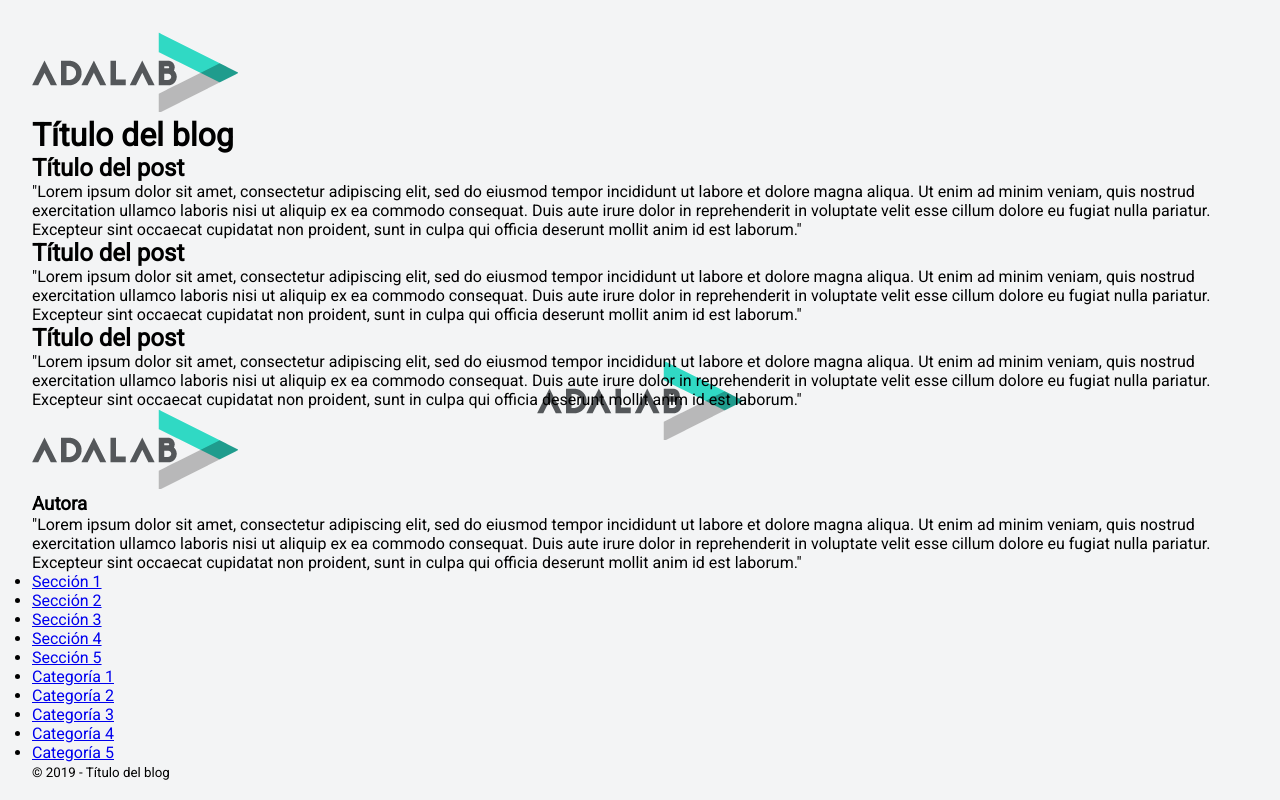
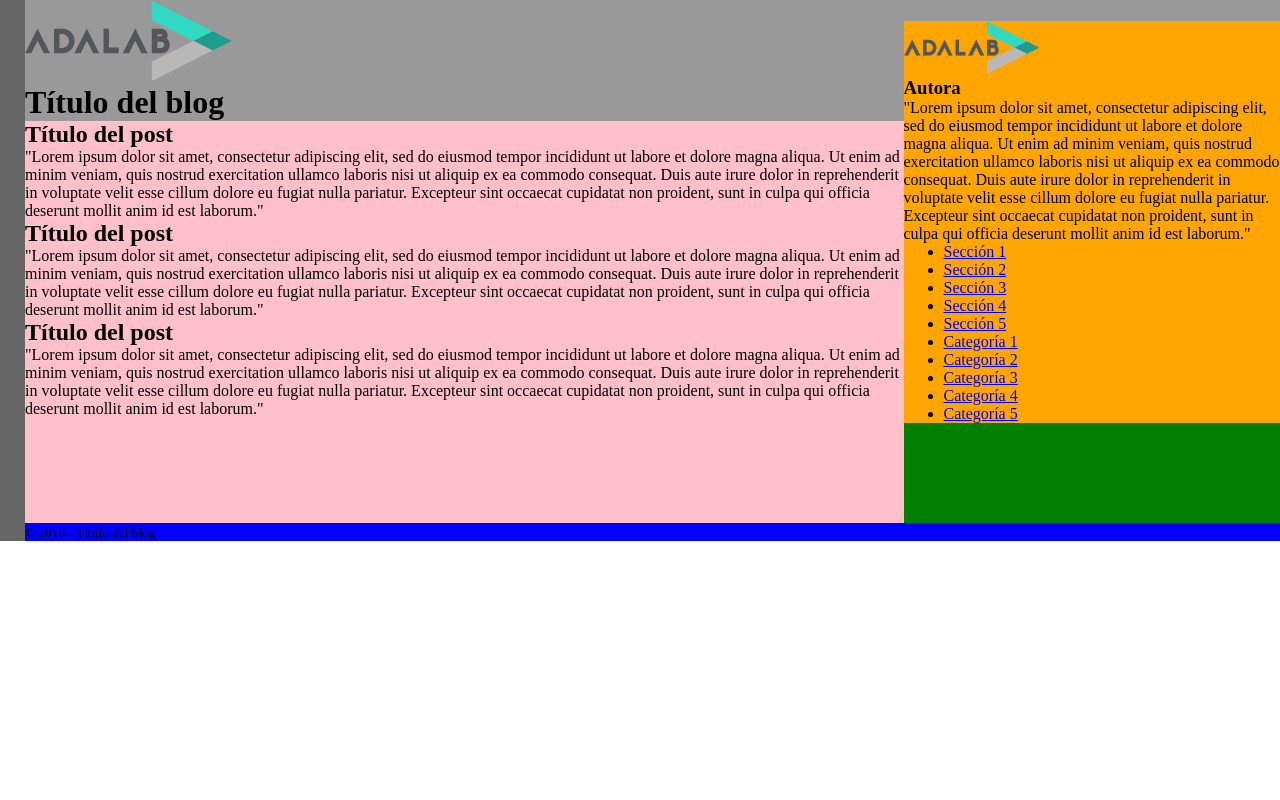
Before and after one commit to BMatillaVaras/modulo1-repaso-final, a website: page src/html/index.html in a window 1280 px wide. Drawn offline with nearby package versions, Linux system fonts and the light colour scheme; files that its build step writes are made by us from their sources; files whose address does not match are found by name.

Commit message:
Css layout

```diff
--- a/src/html/partials/footer.html
+++ b/src/html/partials/footer.html
@@ -1,3 +1,3 @@
-<footer>
+<footer class="footer">
   <small> &copy; 2019 - Título del blog </small>
 </footer>
--- a/src/html/partials/header.html
+++ b/src/html/partials/header.html
@@ -1,4 +1,4 @@
-<header>
+<header class="header">
   <img src="./assets/images/logo-adalab.png" alt="Adalab" title="Adalab" />
   <h1>Título del blog</h1>
 </header>
--- a/src/html/partials/main-aside.html
+++ b/src/html/partials/main-aside.html
@@ -1,6 +1,11 @@
-<aside>
-  <div>
-    <img src="./assets/images/logo-adalab.png" alt="Autora" title="Autora" />
+<aside class="aside">
+  <div class="author">
+    <img
+      src="./assets/images/logo-adalab.png"
+      alt="Autora"
+      title="Autora"
+      class="author-img"
+    />
     <h3>Autora</h3>
     <p>
       "Lorem ipsum dolor sit amet, consectetur adipiscing elit, sed do eiusmod
@@ -12,7 +17,7 @@
       est laborum."
     </p>
   </div>
-  <div>
+  <div class="links">
     <nav>
       <ul>
         <li>
--- a/src/html/partials/main.html
+++ b/src/html/partials/main.html
@@ -1,5 +1,5 @@
-<main>
-  <section>
+<main class="main">
+  <section class="posts">
     <include src="./main-article.html"></include>
     <include src="./main-article.html"></include>
     <include src="./main-article.html"></include>
--- a/src/scss/core/_reset.scss
+++ /dev/null
@@ -1,5 +0,0 @@
-* {
-  box-sizing: border-box;
-  margin: 0;
-  padding: 0;
-}
--- a/src/scss/core/_variables.scss
+++ /dev/null
@@ -1,6 +0,0 @@
-// fonts
-$font-main: "Roboto", sans-serif;
-
-// colors
-$color-white: #f3f4f5;
-$color-secondary: #999;
--- a/src/scss/layout/_header.scss
+++ /dev/null
@@ -1,5 +0,0 @@
-.page__header {
-  display: flex;
-  justify-content: space-evenly;
-  margin-bottom: 3rem;
-}
--- a/src/scss/layout/_page.scss
+++ /dev/null
@@ -1,7 +0,0 @@
-body {
-  padding: 2rem;
-  height: 100vh;
-  background: url("../images/logo-adalab.png") center center no-repeat
-    $color-white;
-  font-family: $font-main;
-}
--- /dev/null
+++ b/src/scss/main.scss
@@ -0,0 +1,59 @@
+* {
+  margin: 0;
+  box-sizing: border-box;
+}
+
+.header {
+  background-color: #999;
+}
+
+.main {
+  display: flex;
+  flex-direction: column;
+  background-color: green;
+}
+
+.posts {
+  background-color: pink;
+}
+
+.aside {
+  display: flex;
+  background-color: orange;
+}
+
+.author,
+.links {
+  width: 50%;
+}
+
+.footer {
+  background-color: blue;
+}
+
+@media all and (min-width: 768px) {
+  body {
+    border-left: #666 solid 25px;
+  }
+
+  .main {
+    flex-direction: row;
+  }
+
+  .posts {
+    width: 70%;
+  }
+
+  .aside {
+    flex-direction: column;
+    transform: translate(0, -100px);
+    width: 30%;
+  }
+  .author,
+  .links {
+    width: auto;
+  }
+  .author-img {
+    width: 135px; /* otra opción sería darlo en % para que crezca en función del tamaño de la pantalla pero siempre entre dentro del aside*/
+  }
+}
--- a/src/scss/pages/_index.scss
+++ /dev/null
@@ -1,3 +0,0 @@
-.main__list {
-  padding-left: 2rem;
-}
```
Also changed, not shown: src/scss/components/_links.scss (deleted, +0 -9 lines), src/scss/layout/_footer.scss (deleted, +0 -8 lines).
